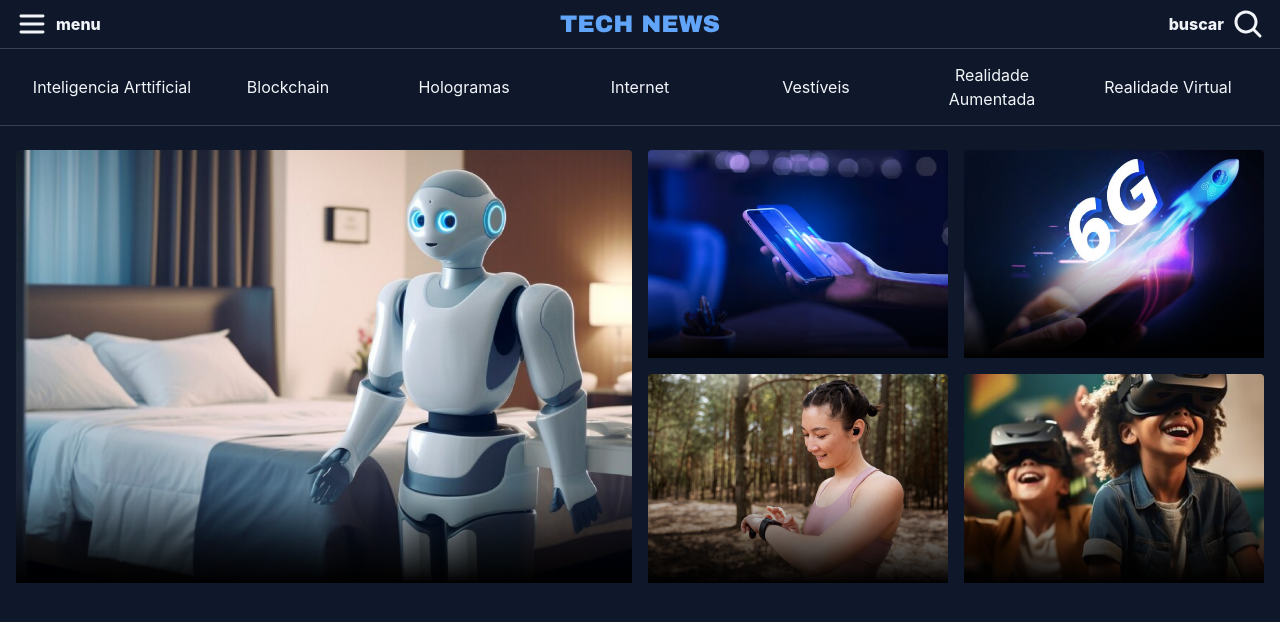
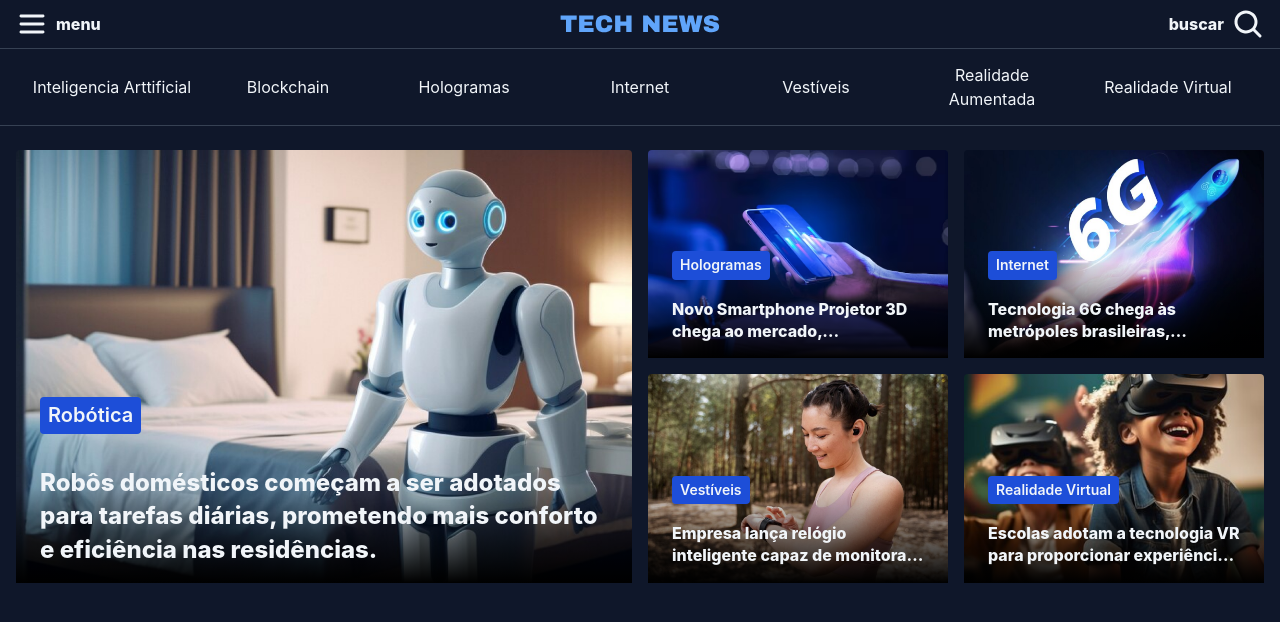
Before and after one commit to P3dr0PRR/Portal-de-noticias-23_03_26, a React (Vite) app: page / in a window 1280 px wide. Shown: the top 622 px of the page. Built offline with nearby package versions, Linux system fonts and the light colour scheme; a web font is replaced by a local one.

Commit message:
feat: finalizando a sessão highlights

```diff
--- a/src/global.css
+++ b/src/global.css
@@ -52,3 +52,9 @@
     @apply h-full object-cover rounded-[4px];
   }
 }
+
+@layer titleBG {
+  .title-bg {
+    @apply inline-block px-2 py-1 bg-brand-dark rounded-[4px];
+  }
+}
--- a/src/highlights/highlights.tsx
+++ b/src/highlights/highlights.tsx
@@ -8,24 +8,84 @@ export function Highlights() {
     <section className="grid grid-cols-1 md:grid-cols-2 gap-[16px]">
       <div className="relative">
         <img src={img1} alt="Highlight 1" className="responsive-image" />
-        <div className="absolute inset-x-0 bottom-0 h-24 bg-gradient-to-t from-black to-transparent"></div>
+
+        <div className="absolute inset-x-0 bottom-0 h-24 bg-[linear-gradient(to_top,black_0%,rgba(0,0,0,0.5)_50%,transparent_100%)]"></div>
+        <div className="absolute inset-x-0 bottom-0 p-4 px-6">
+          <figcaption>
+            <span className="text-text-primary xl:text-xl title-bg">
+              Robótica
+            </span>
+            <h2 className="text-text-primary md:text-md xl:text-2xl mt-8">
+              Robôs domésticos começam a ser adotados para tarefas diárias,
+              prometendo mais conforto e eficiência nas residências.
+            </h2>
+          </figcaption>
+        </div>
       </div>
       <div className="gap-[16px] grid grid-cols-1 sm:grid-cols-2">
-        <div className="relative">
+        <div className="relative overflow-hidden">
           <img src={img2} alt="Highlight 2" className="responsive-image" />
-          <div className="absolute inset-x-0 bottom-0 h-24 bg-gradient-to-t from-black to-transparent"></div>
+          <div className="absolute inset-x-0 bottom-0 h-24 bg-[linear-gradient(to_top,black_0%,rgba(0,0,0,0.5)_50%,transparent_100%)]"></div>
+
+          <div className="absolute inset-x-0 bottom-0 p-4 px-6 overflow-hidden">
+            <figcaption className="max-w-full">
+              <span className="text-text-primary title-bg block truncate">
+                Hologramas
+              </span>
+              <h2 className="text-text-primary mt-3 line-clamp-2 break-words">
+                Novo Smartphone Projetor 3D chega ao mercado, transformando a
+                forma como vemos nossas telas!
+              </h2>
+            </figcaption>
+          </div>
         </div>
-        <div className="relative">
-          <img src={img3} alt="Highlight 3" className="responsive-image" />
-          <div className="absolute inset-x-0 bottom-0 h-24 bg-gradient-to-t from-black to-transparent"></div>
+        <div className="relative overflow-hidden">
+          <img src={img3} alt="Highlight 2" className="responsive-image" />
+          <div className="absolute inset-x-0 bottom-0 h-24 bg-[linear-gradient(to_top,black_0%,rgba(0,0,0,0.5)_50%,transparent_100%)]"></div>
+
+          <div className="absolute inset-x-0 bottom-0 p-4 px-6 overflow-hidden">
+            <figcaption className="max-w-full">
+              <span className="text-text-primary title-bg block truncate">
+                Internet
+              </span>
+              <h2 className="text-text-primary mt-3 line-clamp-2 break-words">
+                Tecnologia 6G chega às metrópoles brasileiras, prometendo
+                revolucionar a forma como vivemos e nos comunicamos
+              </h2>
+            </figcaption>
+          </div>
         </div>
-        <div className="relative">
-          <img src={img4} alt="Highlight 4" className="responsive-image" />
-          <div className="absolute inset-x-0 bottom-0 h-24 bg-gradient-to-t from-black to-transparent"></div>
+        <div className="relative overflow-hidden">
+          <img src={img4} alt="Highlight 2" className="responsive-image" />
+          <div className="absolute inset-x-0 bottom-0 h-24 bg-[linear-gradient(to_top,black_0%,rgba(0,0,0,0.5)_50%,transparent_100%)]"></div>
+
+          <div className="absolute inset-x-0 bottom-0 p-4 px-6 overflow-hidden">
+            <figcaption className="max-w-full">
+              <span className="text-text-primary title-bg block truncate">
+                Vestíveis
+              </span>
+              <h2 className="text-text-primary mt-3 line-clamp-2 break-words">
+                Empresa lança relógio inteligente capaz de monitorar a saúde
+                mental, oferecendo insights valiosos para o bem-estar pessoal.
+              </h2>
+            </figcaption>
+          </div>
         </div>
-        <div className="relative">
-          <img src={img5} alt="Highlight 5" className="responsive-image" />
-          <div className="absolute inset-x-0 bottom-0 h-24 bg-gradient-to-t from-black to-transparent"></div>
+        <div className="relative overflow-hidden">
+          <img src={img5} alt="Highlight 2" className="responsive-image" />
+          <div className="absolute inset-x-0 bottom-0 h-24 bg-[linear-gradient(to_top,black_0%,rgba(0,0,0,0.5)_50%,transparent_100%)]"></div>
+
+          <div className="absolute inset-x-0 bottom-0 p-4 px-6 overflow-hidden">
+            <figcaption className="max-w-full">
+              <span className="text-text-primary title-bg block truncate">
+                Realidade Virtual
+              </span>
+              <h2 className="text-text-primary mt-3 line-clamp-2 break-words">
+                Escolas adotam a tecnologia VR para proporcionar experiências
+                imersivas, transformando a aprendizagem tradicional.
+              </h2>
+            </figcaption>
+          </div>
         </div>
       </div>
     </section>
```
